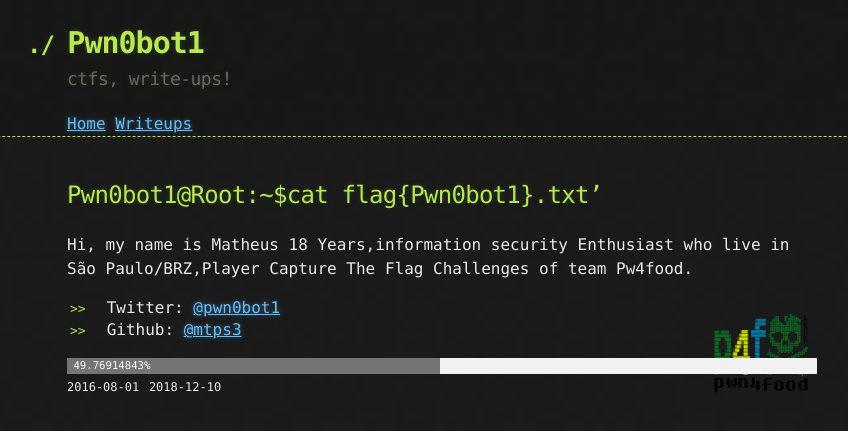
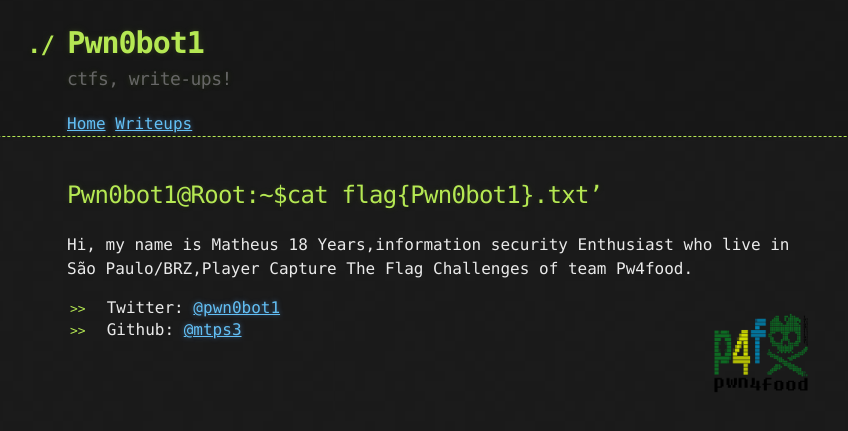
Before and after one commit to mtps3/Mtps3.github.io, a Jekyll site: the page built from index.md, in a window 1280 px wide. Shown: the top 431 px of the page, without its empty margins (198-1046 px from the left). Built offline with Jekyll 4.4.1, drawn with Linux system fonts in a browser that asks for light colours.

Commit message:
Update mainpage.html

```diff
--- a/_layouts/mainpage.html
+++ b/_layouts/mainpage.html
@@ -9,35 +9,3 @@
   </article>
 
 </div>
-
-
-<!DOCTYPE html>
-<html>
-<head>
-    <title></title>
-    <link href="/css/mtps3.css" rel="stylesheet" type="text/css">
-</head>
-<body>
-
-                            <div class="progress-container">
-                                <div class="progressbar" id="progress-conscription" style="width:100.94710659352%; font-size:8pt; font-family:Consolas; color:white; line-height:15px;">&nbsp;100.94710659%</div>
-                            </div>
-                            <p class="progress-status">2016-08-01</p>
-                            <p class="progress-status right">2018-12-10</p>
-                        </td>
-                    </tr>
-                </table>
-            </div>
-<script>
-        var init_date = new Date(2016, 08, 01);
-        var exit_date = new Date(2018, 12, 10);
-        var total_duration = exit_date - init_date;
-        function progress_check(){
-            var jjam_percent = (((new Date() - init_date) / total_duration) * 100).toFixed(8);
-            document.getElementById("progress-conscription").style.width = jjam_percent + '%';
-            document.getElementById("progress-conscription").innerHTML = '&nbsp;' + jjam_percent + '%';
-            setTimeout('progress_check()', 10);
-        }
-        if(new Date() >= exit_date) { document.getElementById("Bachelor").style.display = 'none'; }else{ progress_check(); }
-    </script>
-</html>
```
